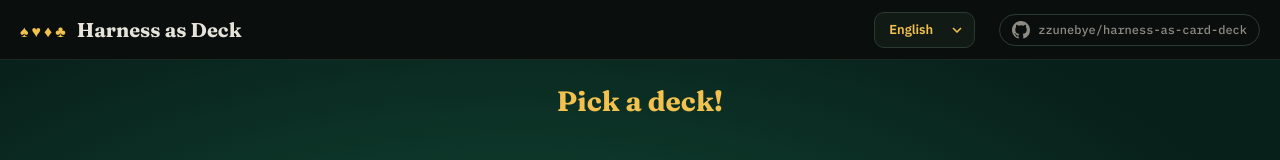
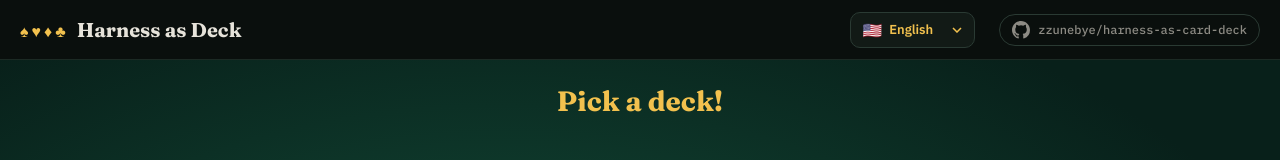
Before and after one commit to zzunebye/harness-as-card-deck, a React (Vite) app: page / in a window 1280 px wide. Shown: the top 160 px of the page. Built offline with nearby package versions, Linux system fonts and the light colour scheme.

Commit message:
Show a flag beside the selected interface language
Co-Authored-By: Claude Sonnet 5.5 <noreply@anthropic.com>
Claude-Session: https://claude.ai/code/session_01K3qb4WjuMThrF6gfmKSoY6

```diff
--- a/src/App.tsx
+++ b/src/App.tsx
@@ -14,7 +14,7 @@ import { Breadcrumbs } from "./components/Breadcrumbs.tsx";
 import { Lobby } from "./components/Lobby.tsx";
 import { Search } from "./components/Search.tsx";
 import { I18nProvider, useT } from "./i18n/index.ts";
-import { chosenLocale, LOCALES, matchLocale, systemLocale, type Locale } from "./i18n/locale.ts";
+import { chosenLocale, FLAGS, LOCALES, matchLocale, systemLocale, type Locale } from "./i18n/locale.ts";
 
 // The one topbar or board popover that is open on a phone. They are exclusive, so one value replaces three booleans.
 type Popover = "search" | "menu" | "legend";
@@ -391,11 +391,14 @@ function Shell({ locale, choice, onChoice }: { locale: Locale; choice: Locale |
           <div className={`topbar-menu${popover === "menu" ? " open" : ""}`} ref={menuRef}>
             <button className="icon-btn menu-btn" aria-label={t.topbar.menu} aria-expanded={popover === "menu"} aria-controls="topbar-menu-items" onClick={() => toggle("menu")}>⋯</button>
             <div className="menu-items" id="topbar-menu-items">
-          <select className="source-select locale-select" aria-label={t.topbar.language} value={locale} onChange={(e) => (pickLocale(e.target.value as Locale), setPopover(null))}>
-            {(Object.keys(LOCALES) as Locale[]).map((l) => (
-              <option key={l} value={l}>{LOCALES[l]}</option>
-            ))}
-          </select>
+          <div className="locale-select">
+            <span className="locale-flag" aria-hidden="true">{FLAGS[locale]}</span>
+            <select className="source-select" aria-label={t.topbar.language} value={locale} onChange={(e) => (pickLocale(e.target.value as Locale), setPopover(null))}>
+              {(Object.keys(LOCALES) as Locale[]).map((l) => (
+                <option key={l} value={l}>{LOCALES[l]}</option>
+              ))}
+            </select>
+          </div>
           <a className="gh-link" href="https://github.com/zzunebye/harness-as-card-deck" target="_blank" rel="noopener noreferrer" aria-label={t.topbar.viewSource}>
             <svg viewBox="0 0 16 16" width="18" height="18" aria-hidden="true" fill="currentColor">
               <path d="M8 0C3.58 0 0 3.58 0 8c0 3.54 2.29 6.53 5.47 7.59.4.07.55-.17.55-.38 0-.19-.01-.82-.01-1.49-2.01.37-2.53-.49-2.69-.94-.09-.23-.48-.94-.82-1.13-.28-.15-.68-.52-.01-.53.63-.01 1.08.58 1.23.82.72 1.21 1.87.87 2.33.66.07-.52.28-.87.51-1.07-1.78-.2-3.64-.89-3.64-3.95 0-.87.31-1.59.82-2.15-.08-.2-.36-1.02.08-2.12 0 0 .67-.21 2.2.82a7.6 7.6 0 0 1 4 0c1.53-1.04 2.2-.82 2.2-.82.44 1.1.16 1.92.08 2.12.51.56.82 1.27.82 2.15 0 3.07-1.87 3.75-3.65 3.95.29.25.54.73.54 1.48 0 1.07-.01 1.93-.01 2.2 0 .21.15.46.55.38A8.01 8.01 0 0 0 16 8c0-4.42-3.58-8-8-8Z" />
--- a/src/i18n/locale.ts
+++ b/src/i18n/locale.ts
@@ -1,5 +1,7 @@
 export const LOCALES = { en: "English", ko: "한국어", zh: "简体中文" } as const;
 export type Locale = keyof typeof LOCALES;
+/** Shown beside the picked language only, not in the native option list. */
+export const FLAGS: Record<Locale, string> = { en: "🇺🇸", ko: "🇰🇷", zh: "🇨🇳" };
 
 const TRADITIONAL_ZH = /^zh-(hant|tw|hk|mo)\b/;
 
--- a/src/styles.css
+++ b/src/styles.css
@@ -265,7 +265,9 @@ pre.code code { font: 1em var(--mono); }
 
 .search { position: relative; z-index: 1000; margin-left: auto; width: 240px; }
 .search + .gh-link { margin-left: 0; }
-.locale-select { margin-left: auto; }
+.locale-select { position: relative; margin-left: auto; }
+.locale-select .source-select { padding-left: 38px; }
+.locale-flag { position: absolute; left: 12px; top: 50%; transform: translateY(-50%); font-size: 16px; line-height: 1; pointer-events: none; }
 .search + .locale-select, .locale-select + .gh-link { margin-left: 0; }
 .search input { width: 100%; height: 36px; padding: 0 30px 0 14px; border: 1px solid #2a3a33; border-radius: 10px; background: #121a16; color: var(--cream); font: 500 13px var(--sans); }
 .search input::placeholder { color: var(--muted); }
@@ -347,6 +349,8 @@ pre.code code { font: 1em var(--mono); }
   .menu-items { display: none; position: absolute; top: calc(100% + 6px); right: 8px; z-index: 1100; flex-direction: column; align-items: stretch; gap: 8px; padding: 10px; background: #121a16; border: 1px solid #2a3a33; border-radius: 12px; box-shadow: 0 16px 40px rgba(0,0,0,0.6); }
   .topbar-menu.open .menu-items { display: flex; }
   .menu-items .source-select, .menu-items .gh-link { margin: 0; min-height: 44px; }
+  .menu-items .locale-select { margin: 0; }
+  .menu-items .locale-select .source-select { width: 100%; }
   .topbar .menu-items .gh-link { justify-content: center; padding: 6px 14px; }
   .topbar .menu-items .gh-link span, .topbar .menu-items .gh-stars { display: inline; }
 }
```
